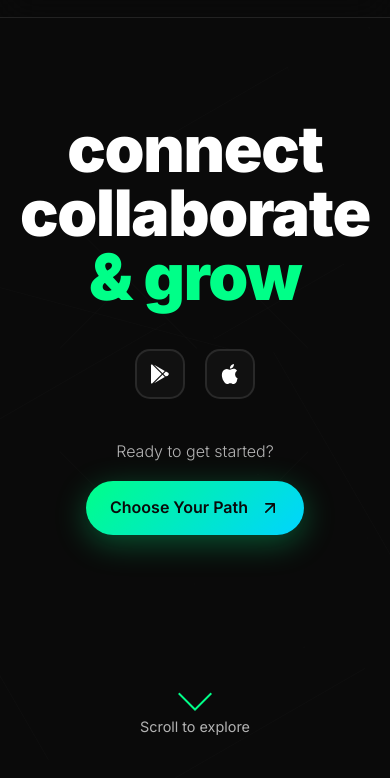
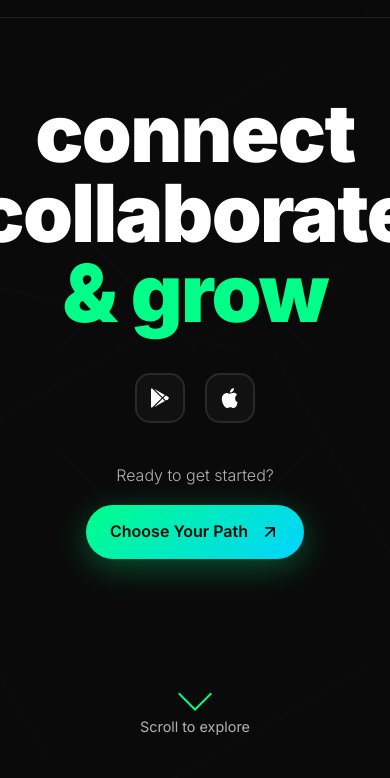
Before and after one commit to tonynham/collabuu, a website: page Webpage/index.html in a window 390 px wide. Shown: the part 66-844 px from the top of the page. Drawn offline with Linux system fonts and the light colour scheme.

Commit message:
Emergency mobile font fix

```diff
--- a/Webpage/assets/css/landing-style.css
+++ b/Webpage/assets/css/landing-style.css
@@ -1640,10 +1640,13 @@ body.scrolled-past-hero {
         font-size: 1.5rem;
     }
 
-    .main-title h1 {
-        font-size: clamp(4rem, 14vw, 7rem);
-        line-height: 1.0;
-        margin-bottom: 1.5rem;
+    .main-title h1,
+    .main-title h1 span,
+    .title-word {
+        font-size: 6rem !important;
+        line-height: 1.0 !important;
+        transform: none !important;
+        display: block !important;
     }
 
     .title-accent {
@@ -1760,10 +1763,13 @@ body.scrolled-past-hero {
         font-size: 1.2rem;
     }
 
-    .main-title h1 {
-        font-size: clamp(4rem, 14vw, 7rem);
-        line-height: 1.0;
-        margin-bottom: 1.5rem;
+    .main-title h1,
+    .main-title h1 span,
+    .title-word {
+        font-size: 5rem !important;
+        line-height: 1.0 !important;
+        transform: none !important;
+        display: block !important;
     }
 
     .subtitle {
@@ -2433,3 +2439,28 @@ body.scrolled-past-hero {
     transform: translateY(0);
     pointer-events: auto;
 }
+
+/* FORCE LARGE MOBILE FONT - FINAL OVERRIDE */
+@media (max-width: 768px) {
+    .main-title h1,
+    .main-title h1 span,
+    .title-word {
+        font-size: 6rem !important;
+        line-height: 1.0 !important;
+        transform: none !important;
+        display: block !important;
+    }
+}
+
+@media (max-width: 480px) {
+    .main-title h1,
+    .main-title h1 span,
+    .title-word {
+        font-size: 5rem !important;
+        line-height: 1.0 !important;
+        transform: none !important;
+        display: block !important;
+    }
+}
+
+/* Cache bust Wed Jun 18 15:59:53 MDT 2025 */
```
